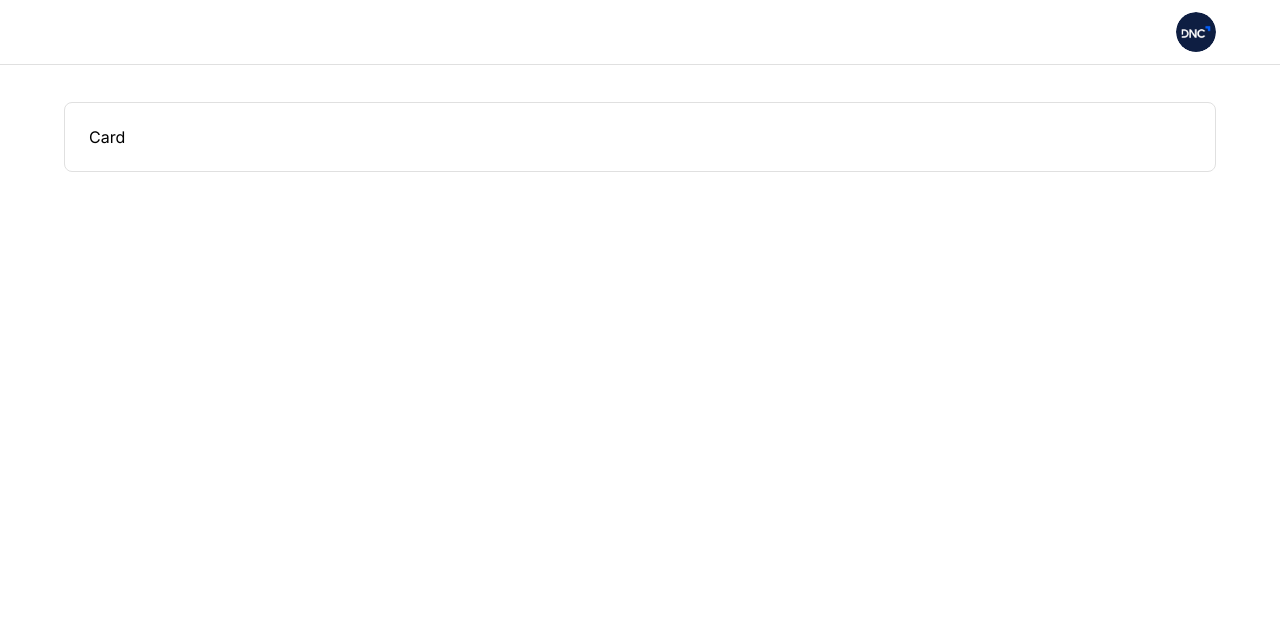
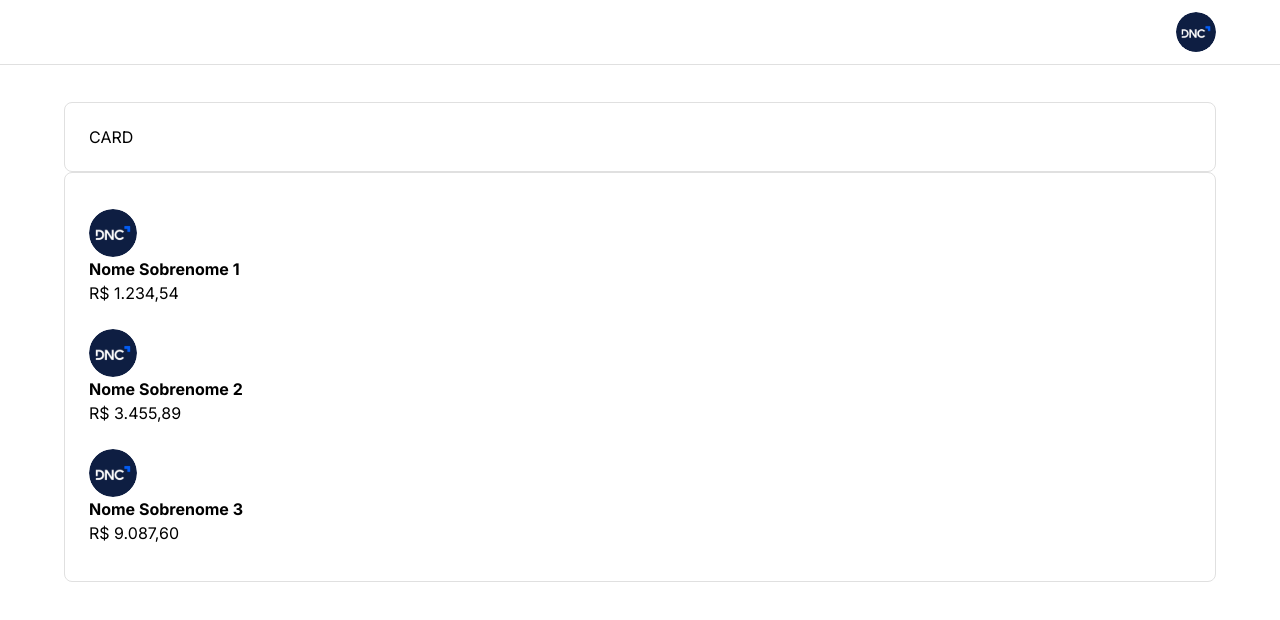
Before and after one commit to Arthur123ms/dnc-alses-dashboard-ams, a React (Vite) app: page /home in a window 1280 px wide. Shown: the top 620 px of the page. Built offline with nearby package versions, Linux system fonts and the light colour scheme.

Commit message:
Feat: Avatars List

```diff
--- /dev/null
+++ b/src/components/AvatarList.tsx
@@ -0,0 +1,42 @@
+import  { Avatar, Box } from '@mui/material'
+import { StyledH2, StyledSpan } from '@/components'
+import { pxToRem } from '@/utils'
+import { type AvatarsListProps } from '@/types'
+
+
+function AvatarList(props: AvatarsListProps) {
+    return(
+        <>
+            {
+                props.listData.map((item, index) => (
+                    <Box sx={{
+                        alignItems: 'center',
+                        display: 'felx',
+                        padding: `${pxToRem(12)} 0`,
+                        key: {index}
+                    }}>
+                        <Box>
+                            <Avatar
+                                alt={item.name}
+                                src={item.avatar}
+                                sx={{
+                                    width: pxToRem(48),
+                                    height: pxToRem(48),
+                                    marginRight: pxToRem(16)
+                                }}
+                            />
+                        </Box>
+
+                        <Box>
+                            <StyledH2>{item.name}</StyledH2>
+                            <StyledSpan>{item.subtitle}</StyledSpan>
+                        </Box>
+                    </Box>
+                ))
+            }
+        </>
+
+    )
+}
+
+export default AvatarList
--- a/src/components/index.ts
+++ b/src/components/index.ts
@@ -1,3 +1,4 @@
+export { default as AvatarsList} from './AvatarList'
 export { default as FormComponent} from './FormComponent'
 export { default as Header} from './Header'
 export * from './BannerImage'
--- a/src/pages/Home.tsx
+++ b/src/pages/Home.tsx
@@ -1,12 +1,38 @@
-import {CardComponents, Header } from "@/components"
+import { AvatarsList, CardComponents, Header } from "@/components"
 import { Container } from "@mui/material"
+import { currencyConverter } from "@/utils"
+
 
 function Home () {
+    const mockListData = [
+        {
+            avatar: '/dnc-avatar.svg',
+            name: 'Nome Sobrenome 1',
+            subtitle: currencyConverter(1234.54)
+        },
+
+           {
+            avatar: '/dnc-avatar.svg',
+            name: 'Nome Sobrenome 2',
+            subtitle: currencyConverter(3455.89)
+            },
+
+           {
+            avatar: '/dnc-avatar.svg',
+            name: 'Nome Sobrenome 3',
+            subtitle: currencyConverter(9087.60)
+        },
+    ]
     return(
         <>
             <Header />
             <Container maxWidth='lg'>
-                <CardComponents>Card</CardComponents>
+                <CardComponents>
+                    CARD
+                </CardComponents>
+                <CardComponents>
+                    <AvatarsList listData={mockListData}/>
+                </CardComponents>
             </Container>
 
         </>
--- a/src/types/index.ts
+++ b/src/types/index.ts
@@ -1,3 +1,4 @@
+export * from './avatarsList.d'
 export * from './theme.d'
 export * from './typographies.d'
 export * from './formComponent.d'
--- /dev/null
+++ b/src/utils/currencyConverter.ts
@@ -0,0 +1,14 @@
+/**
+
+* Convert to BRL currency format
+* @param value - Number value to be converted
+* @returns Converter BRL string
+
+*/
+
+export function currencyConverter(value: number): string {
+    return new Intl.NumberFormat('pt-BR', {
+        style: 'currency',
+        currency: 'BRL'
+    }).format(value)
+}
--- a/src/utils/index.ts
+++ b/src/utils/index.ts
@@ -1 +1,2 @@
 export * from './pxToRem'
+export * from './currencyConverter'
```
Also changed, not shown: src/types/avatarsList.d.ts (added, +9 -0 lines).
